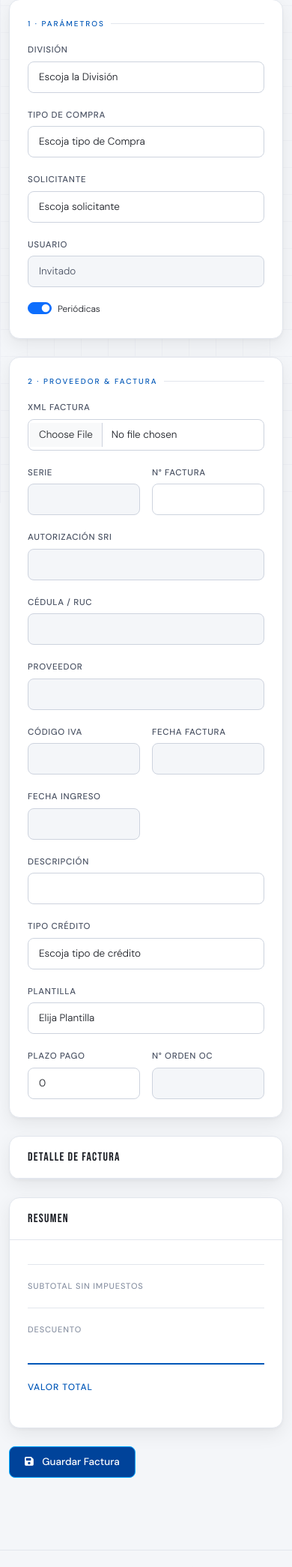
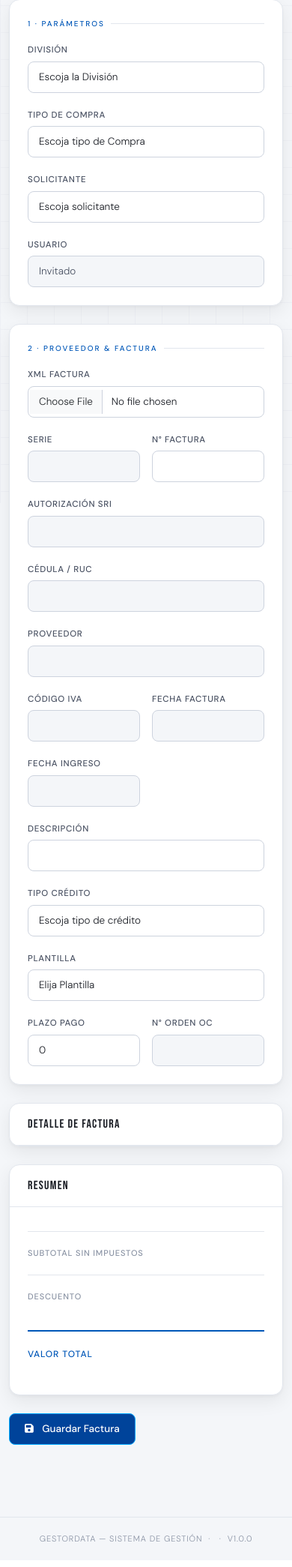
Before and after one commit to ADMINVW/GestorData, a Django app: template importacionesapp/templates/ordenImportacion.html in a window 390 px wide. Shown: the part 173-2263 px from the top of the page at 75% size. After the commit the page ends 2230 px from the top, so only its background shows below. Run offline with Django 4.2, Linux system fonts and the light colour scheme; the template is opened without the code that fills it, so the values that code supplies are empty; some libraries are stand-ins or nearby versions.

Commit message:
feat(importacionesapp): mostrar un checklist en vez de un selector en centro de gastos

```diff
--- a/comprasapp/static/js/funcionesImportaciones.js
+++ b/comprasapp/static/js/funcionesImportaciones.js
@@ -6,6 +6,30 @@ $.ajaxSetup({
         if (ck) xhr.setRequestHeader('X-Company-Key', ck);
     }
 });
+
+function actualizarEtiquetaCG(fila) {
+    // Busca todos los checkboxes de esa fila
+    var checks = document.querySelectorAll('#cg-' + fila + '-checklist .cg-check:checked');
+
+    // Reconstruye buscando dentro del dropdown de esa fila
+    // Mejor: buscamos el botón por data o por posición en la tabla
+    var dropdowns = document.querySelectorAll('.cg-dropdown-btn');
+    var btn = dropdowns[fila];
+
+    var seleccionados = [];
+    var todosLosChecks = document.querySelectorAll('[id^="cg-' + fila + '-"]');
+    todosLosChecks.forEach(function(chk) {
+        if (chk.checked) {
+            seleccionados.push(chk.nextElementSibling.textContent.trim());
+        }
+    });
+
+    if (btn) {
+        btn.textContent = seleccionados.length > 0
+            ? seleccionados.join(', ')
+            : 'Seleccionar C.G.';
+    }
+}
 
 function leerArchivoXML() {
     //mine
@@ -23,7 +47,6 @@ function leerArchivoXML() {
             var elementoTemporal = document.createElement("textarea");
             elementoTemporal.innerHTML = contenidoXML;
             var textoDecodificado = elementoTemporal.value;
-            var Periodicas = document.getElementById("PeriodicasSwitchCheck");
             var NombreProveedor = document.getElementById("nombreProveedor");
             var RucProveedor = document.getElementById("rucProveedor");
             var FechaEmision = document.getElementById("fechaEmision");
@@ -45,8 +68,6 @@ function leerArchivoXML() {
 
             var parser = new DOMParser();
             var xmlDoc = parser.parseFromString(textoSinDeclaracion, 'text/xml');
-
-            var PeriodicasisChecked = Periodicas.checked;
 
             var nombreElemento = xmlDoc.querySelector('factura > infoTributaria > razonSocial');
             NombreProveedor.value = nombreElemento.textContent;
@@ -139,20 +160,32 @@ function leerArchivoXML() {
                     tablaTarifa += "<th>" + tarifa + "</th>";
                     tablaTarifa += "<th>" + valor.toFixed(2) + "</th>";
 
+                    tabla += "<th scope='col'>";
+                    tabla += "<div class='dropdown'>";
+                    tabla += "  <button class='btn btn-outline-secondary btn-sm dropdown-toggle cg-dropdown-btn' type='button' data-bs-toggle='dropdown' data-bs-auto-close='outside' data-fila='" + i + "'>";
+                    tabla += "    Seleccionar C.G.";
+                    tabla += "  </button>";
+                    tabla += "  <ul class='dropdown-menu p-2' style='min-width:220px; max-height:200px; overflow-y:auto;'>";
 
-                    if (PeriodicasisChecked == false) {
-                        tabla += "<th scope='col'>";
-                        tabla += "<select class='form-select' aria-label='Default select example'>"
-                        tabla += "<option selected>Selecion C. G.</option>"
-                        tabla += opcionesHTML;
-                        tabla += "</select>"
+                    // Parsear opcionesHTML para extraer value y texto
+                    var tempDiv = document.createElement('div');
+                    tempDiv.innerHTML = opcionesHTML;
+                    var options = tempDiv.querySelectorAll('option');
+
+                    options.forEach(function(opt) {
+                        var val = opt.value;
+                        var texto = opt.textContent.trim();
+                        tabla += "<li class='dropdown-item p-1'>";
+                        tabla += "  <div class='form-check'>";
+                        tabla += "    <input class='form-check-input cg-check' type='checkbox' value='" + val + "' id='cg-" + i + "-" + val + "' onchange='actualizarEtiquetaCG(" + i + ")'>";
+                        tabla += "    <label class='form-check-label w-100' for='cg-" + i + "-" + val + "'>" + texto + "</label>";
+                        tabla += "  </div>";
+                        tabla += "</li>";
+                    });
+
+                    tabla += "  </ul>";
+                    tabla += "</div>";
                     tabla += "</th>";
-                    } else {
-                        tabla += "<th scope='col'>";
-                        tabla += "<select class='form-select' aria-label='Default select example'>"
-                        tabla += "</select>"
-                        tabla += "</th>";
-                    }
 
                 }
 
@@ -419,12 +452,10 @@ async function enviarDatosFactura() {
         return;  // Esto devuelve `true` correctamente
     }
 
-    const periodicas = document.getElementById('PeriodicasSwitchCheck');
     var DescripTemp = document.getElementById("descripcionFactura");
     DescripTemp.value = DescripTemp.value.toUpperCase();
 
     var datos = {
-        Periodicas: periodicas.checked,
         Compania: sessionStorage.getItem('compania'),
         Agencia: sessionStorage.getItem('agencia'),
         Bodega: sessionStorage.getItem('bodega'),
@@ -488,7 +519,7 @@ async function enviarDatosFactura() {
         }
 
         filaDatos.push(celdas[6].innerText);    // Total (6)
-        if (periodicas.checked == false) {
+
         var selectElement = celdas[7].getElementsByTagName("select")[0];
         if (selectElement.selectedIndex == 0) {
             alert('Debe seleccionar todos los Centros de Gastos.');
@@ -498,11 +529,7 @@ async function enviarDatosFactura() {
         var selectElement = celdas[7].getElementsByTagName("select")[0];
         var selectValue = selectElement ? selectElement.value : "";
         filaDatos.push(selectValue); // Centro de Gastos (7)
-        }
-        else {
-            var selectValue = "";
-            filaDatos.push(selectValue); // Centro de Gastos (7)
-        }
+
         filaDatos.push(celdasIva[1].innerText);    // Porcentaje IVA (8)
         filaDatos.push(celdasIva[2].innerText);    // Valor IVA (9)
         // Agrega la submatriz a la matriz principal
@@ -587,7 +614,6 @@ async function validaExisteFactura() {
 async function validaDatosFactura() {
 
     // Obtén los elementos del formulario
-    const periodicas = document.getElementById('PeriodicasSwitchCheck');
     const divisionselect = document.getElementById('divisionSelect');
     const subtiposelect = document.getElementById('subTipoSelect');
     const selsolicita = document.getElementById('selSolicita');
@@ -624,7 +650,7 @@ async function validaDatosFactura() {
         return false;
     }
 
-    if (plantillas.selectedIndex == 0 & periodicas.checked) {
+    if (plantillas.selectedIndex == 0) {
         alert('El campo Plantillas es obligatorio.');
         plantillas.focus();
         return false;
--- a/importacionesapp/templates/ordenImportacion.html
+++ b/importacionesapp/templates/ordenImportacion.html
@@ -49,16 +49,9 @@
         </select>
       </div>
 
-      <div class="col-12 col-md-2">
+      <div class="col-12 col-md-3">
         <label class="form-label">Usuario</label>
         <input type="text" class="form-control" id="userName" readonly>
-      </div>
-
-      <div class="col-12 col-md-1 d-flex align-items-center gap-2 pb-1">
-        <div class="form-check form-switch mb-0">
-          <input class="form-check-input" type="checkbox" role="switch" id="PeriodicasSwitchCheck" checked>
-          <label class="form-check-label" for="PeriodicasSwitchCheck" style="font-size:12px;">Periódicas</label>
-        </div>
       </div>
 
     </div>
```
Lines whose indentation alone changed are shown as unchanged.
